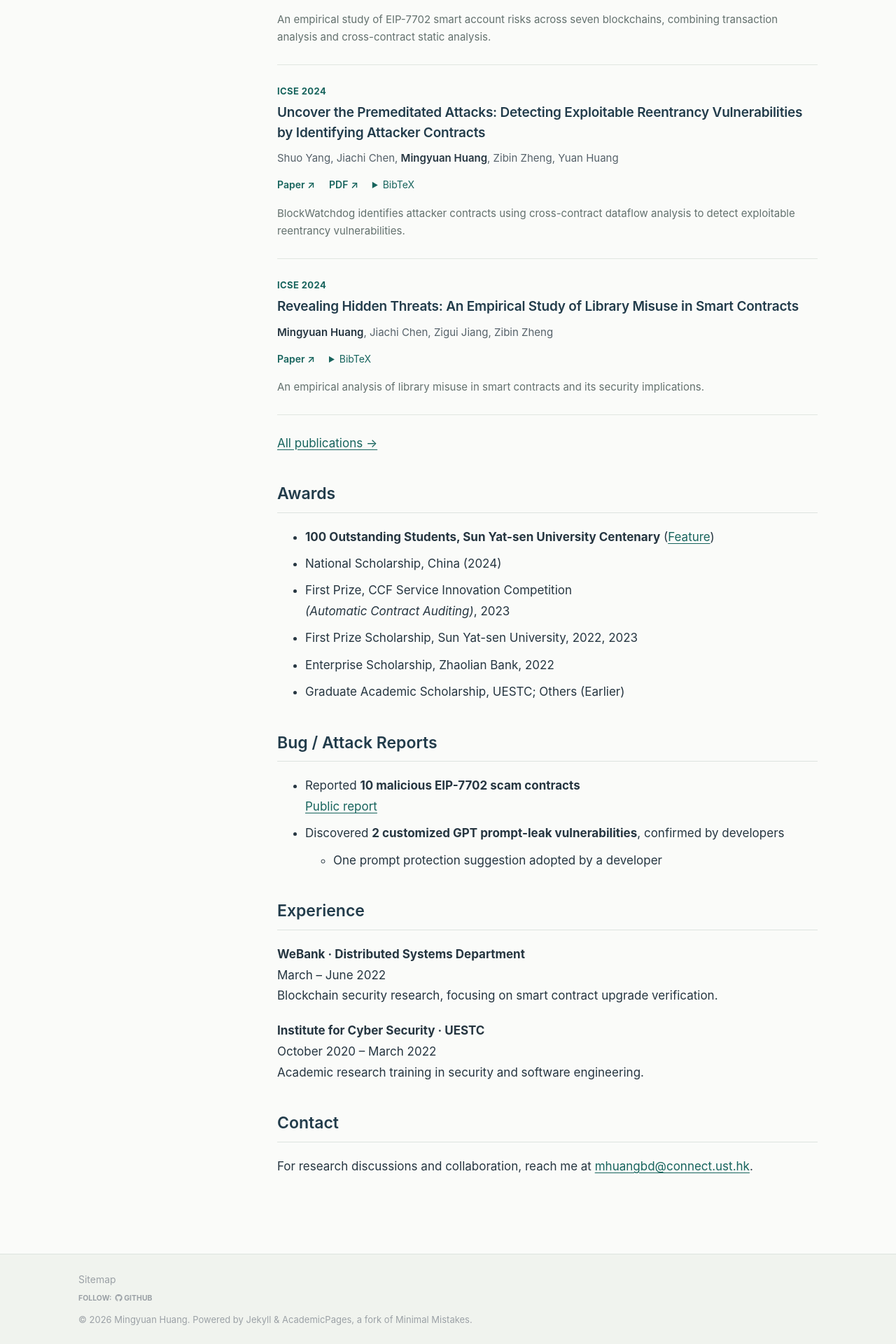
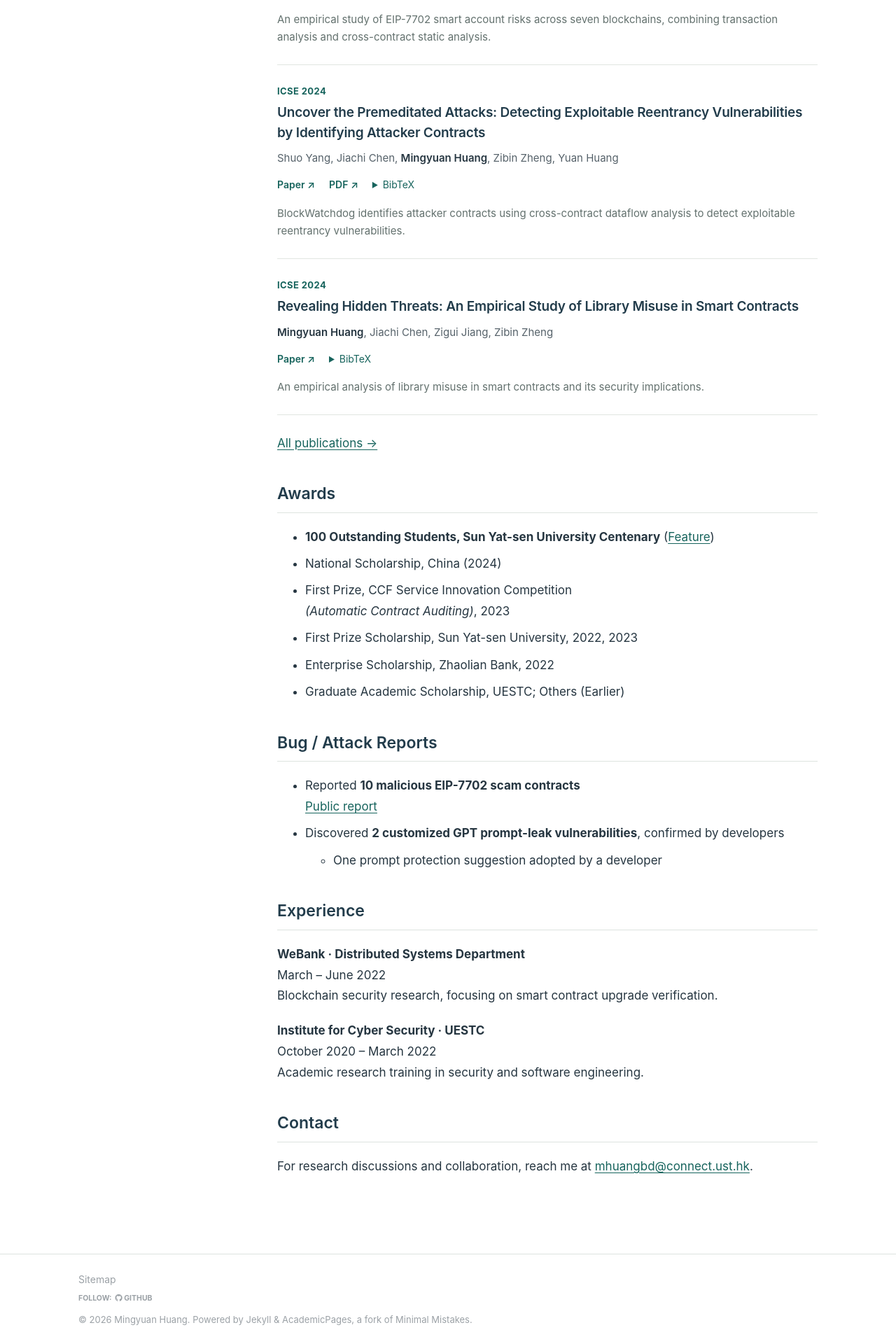
Before and after one commit to MingyuanHuang/MingyuanHuang.github.io, a Jekyll site: the page built from _pages/about.md, in a window 1280 px wide. Shown: the part 1361-3281 px from the top of the page at 70% size. Built offline with Jekyll 4.4.1, drawn with Linux system fonts in a browser that asks for light colours; some web fonts are replaced.

Commit message:
Set website background to pure white

```diff
--- a/_sass/_academic.scss
+++ b/_sass/_academic.scss
@@ -1,12 +1,12 @@
 /* Personal academic theme. Keep overrides separate from the upstream theme. */
-html { font-size: 17px; background: #fafbf9; }
-body { color: #263641; background: #fafbf9; padding: 0; margin: 0; font-family: -apple-system, BlinkMacSystemFont, "Segoe UI", sans-serif; line-height: 1.75; }
+html { font-size: 17px; background: #fff; }
+body { color: #263641; background: #fff; padding: 0; margin: 0; font-family: -apple-system, BlinkMacSystemFont, "Segoe UI", sans-serif; line-height: 1.75; }
 a { transition: color .15s ease; color: #17645d; text-underline-offset: 3px; }
 a:hover { color: #103f3b; }
 a:focus-visible, summary:focus-visible { outline: 3px solid #bd7028; outline-offset: 5px; border-radius: 2px; }
 .skip-link { position: fixed; top: -100px; left: 16px; z-index: 1000; padding: 12px 20px; background: #fff; }
 .skip-link:focus { top: 12px; }
-.masthead { position: relative; background: #fafbf9; border-bottom: 1px solid #dde3df; height: auto; animation: none; }
+.masthead { position: relative; background: #fff; border-bottom: 1px solid #dde3df; height: auto; animation: none; }
 .masthead__inner-wrap { max-width: 1120px; padding: 22px 32px; }
 .academic-nav { display: flex; align-items: center; justify-content: space-between; gap: 24px; }
 .academic-nav .site-name { color: #223c4b; font-weight: 700; font-size: 18px; letter-spacing: -.4px; }
@@ -53,7 +53,7 @@ a:focus-visible, summary:focus-visible { outline: 3px solid #bd7028; outline-off
 .bibtex summary { cursor: pointer; color: #17645d; padding: 3px 0; }
 .bibtex pre { margin: 12px 0 0; max-width: 100%; white-space: pre-wrap; overflow-wrap: anywhere; padding: 16px; font-size: 13px; background: #edf1ed; color: #263641; border: 1px solid #d7e1dc; border-radius: 4px; }
 .publication .publication-summary { color: #63716e; font-size: 15px; line-height: 1.7; margin: 12px 0 0; }
-.page__footer { float: none; position: static; margin: 0; background: #f0f3ee; border-top: 1px solid #dde3df; animation: none; }
+.page__footer { float: none; position: static; margin: 0; background: #fff; border-top: 1px solid #dde3df; animation: none; }
 .page__footer footer { max-width: 1120px; padding: 24px 32px; margin: 0 auto; font-size: 14px; }
 .page__footer-copyright { font-size: 13px; line-height: 1.7; }
 @media (max-width: 800px) {
```
